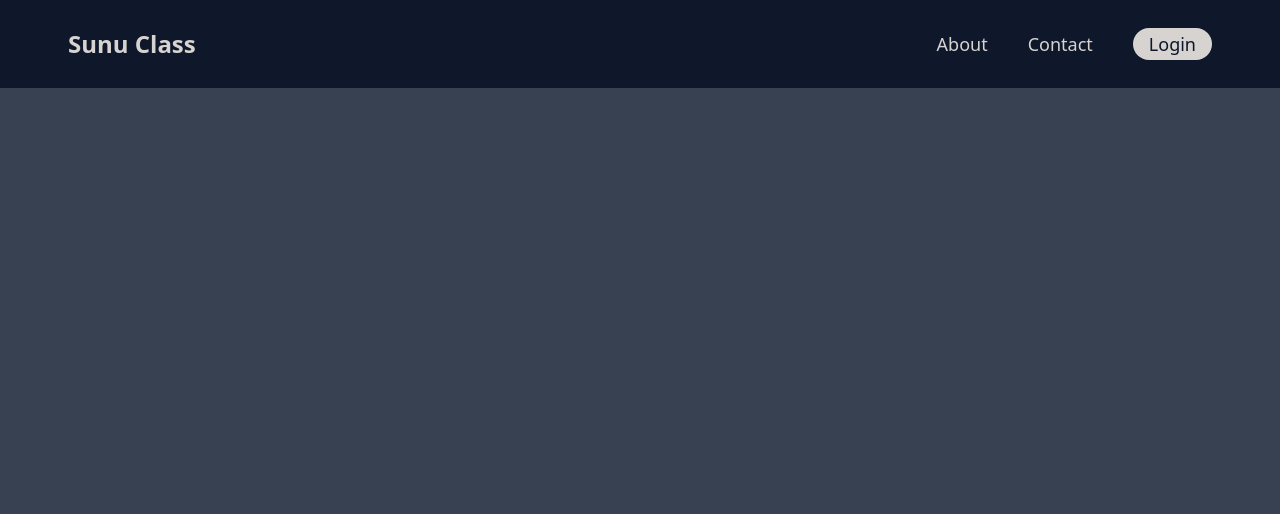
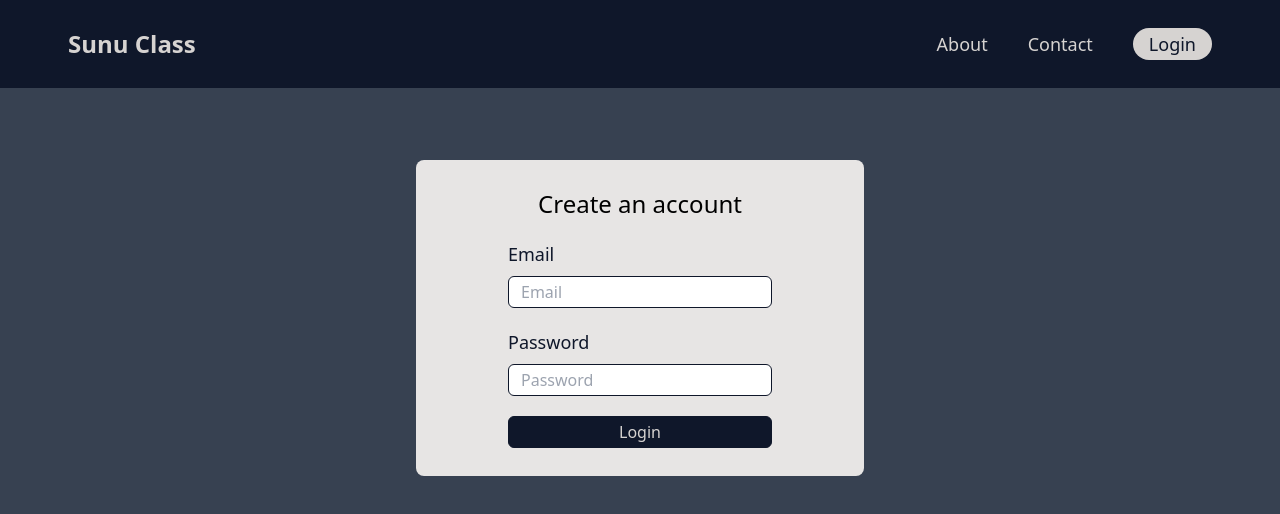
Before and after one commit to tidianecs/ClassManagement, an Angular app: page /login in a window 1280 px wide. Before the commit this address led to /. Shown: the top 514 px of the page. Built offline with nearby package versions, Linux system fonts and the light colour scheme.

Commit message:
I make the login page and make the backend with the supabase with the previous users that i signed up

```diff
--- a/src/app/app-routing.module.ts
+++ b/src/app/app-routing.module.ts
@@ -2,10 +2,12 @@ import { NgModule } from '@angular/core';
 import { RouterModule, Routes } from '@angular/router';
 import { HomeComponent } from './home/home.component';
 import { SignUpComponent } from './auth/sign-up/sign-up.component';
+import { LoginComponent } from './auth/login/login.component';
 
 const routes: Routes = [
   { path: '', component: HomeComponent },
-  { path: 'signUp', component: SignUpComponent }
+  { path: 'signUp', component: SignUpComponent },
+  { path: 'login', component: LoginComponent }
 ];
 
 @NgModule({
--- a/src/app/app.module.ts
+++ b/src/app/app.module.ts
@@ -8,13 +8,14 @@ import { FormsModule } from '@angular/forms';
 import { ReactiveFormsModule } from '@angular/forms';
 import { CommonModule } from '@angular/common';
 import { SignUpComponent } from './auth/sign-up/sign-up.component';
-
+import { LoginComponent } from './auth/login/login.component';
 @NgModule({
   declarations: [
     AppComponent,
     HeaderComponent,
     HomeComponent,
-    SignUpComponent
+    SignUpComponent,
+    LoginComponent
   ],
   imports: [
     BrowserModule,
--- a/src/app/auth/auth.module.ts
+++ b/src/app/auth/auth.module.ts
@@ -1,14 +1,12 @@
 import { NgModule } from '@angular/core';
 import { CommonModule } from '@angular/common';
 import { ReactiveFormsModule } from '@angular/forms';
-import { LoginComponent } from './login/login.component';
 
 
 
 @NgModule({
   declarations: [
 
-    LoginComponent
   ],
   imports: [
     CommonModule,
--- a/src/app/auth/login/login.component.html
+++ b/src/app/auth/login/login.component.html
@@ -1 +1,20 @@
-<p>login works!</p>
+<div class="mx-auto p-7 w-full max-w-md rounded-lg text-center mt-40 space-y-5 bg-stone-200 mb-5">
+    <h1 class="text-2xl">Create an account</h1>
+
+    <form [formGroup]="loginForm" (ngSubmit)="onLogin()" class="space-y-5 m-16">
+
+      <div class="text-left space-y-2">
+        <label for="email" class="text-slate-900 text-lg">Email</label><br>
+        <input type="email" formControlName="email" placeholder="Email" class="w-full h-8 rounded-md border border-slate-900 p-3">
+      </div>
+
+      <div class="text-left space-y-2">
+        <label for="password" class="text-slate-900 text-lg">Password</label><br>
+        <input type="password" formControlName="password" placeholder="Password" class="w-full h-8 rounded-md border border-slate-900 p-3">
+      </div>
+
+      <button type="submit" class="w-full h-8 rounded-md border border-slate-900 bg-slate-900 text-stone-300">
+        Login
+      </button>
+    </form>
+  </div>
--- a/src/app/auth/login/login.component.ts
+++ b/src/app/auth/login/login.component.ts
@@ -1,4 +1,10 @@
 import { Component } from '@angular/core';
+import { FormBuilder, FormGroup, Validators } from '@angular/forms';
+import { createClient } from '@supabase/supabase-js';
+
+const supabaseUrl = 'https://avwtvnaxcvbpojfbuyft.supabase.co';
+const supabaseKey = 'eyJhbGciOiJIUzI1NiIsInR5cCI6IkpXVCJ9.eyJpc3MiOiJzdXBhYmFzZSIsInJlZiI6ImF2d3R2bmF4Y3ZicG9qZmJ1eWZ0Iiwicm9sZSI6ImFub24iLCJpYXQiOjE3NDU0OTMwMzEsImV4cCI6MjA2MTA2OTAzMX0.BygPS6HAAx4CKCpcBwW_Gly2IJeGqzidzIvgUcou-WA';
+const supabase = createClient(supabaseUrl, supabaseKey);
 
 @Component({
   selector: 'app-login',
@@ -6,5 +12,37 @@ import { Component } from '@angular/core';
   styleUrls: ['./login.component.css']
 })
 export class LoginComponent {
+  loginForm: FormGroup;
+  error: string | null = null;
 
+  constructor(private fb: FormBuilder) {
+    this.loginForm = this.fb.group({
+      email: ['', [Validators.required, Validators.email]],
+      password: ['', Validators.required]
+    });
+  }
+
+  async onLogin() {
+    if (this.loginForm.invalid) {
+      this.error = 'Formulaire invalide';
+      alert(this.error);
+      return;
+    }
+
+    const { email, password } = this.loginForm.value;
+
+    const { data, error } = await supabase.auth.signInWithPassword({
+      email,
+      password
+    });
+
+    if (error) {
+      this.error = error.message;
+      alert('Erreur de connexion : ' + this.error);
+    } else {
+      alert('Connexion réussie !');
+      console.log('User connecté :', data.user);
+      // Redirection ou autre logique ici
+    }
+  }
 }
--- a/src/app/auth/sign-up/sign-up.component.ts
+++ b/src/app/auth/sign-up/sign-up.component.ts
@@ -66,7 +66,6 @@ export class SignUpComponent implements OnInit {
       this.error = error.message;
       return;
     }
-  /*
     const user = data.user;
     const session = data.session;
 
@@ -90,7 +89,7 @@ export class SignUpComponent implements OnInit {
       this.error = insertError.message;
       console.error('Erreur insertion profil :', insertError);
       return;
-    }*/
+    }
     console.log("Bien inscrit");
     alert('Compte créé avec succès !');
     this.signupForm.reset();
--- a/src/app/header/header.component.html
+++ b/src/app/header/header.component.html
@@ -3,6 +3,6 @@
     <nav>
         <a href="" class="text-lg text-stone-300 font-medium no-underline ml-10 relative after:content-[''] after:absolute after:left-0 after:bottom-0 after:w-0 hover:after:w-full after:h-[2px] after:bg-stone-300 after:transition-all after:duration-300">About</a>
         <a href="" class="text-lg text-stone-300 font-medium no-underline ml-10 relative after:content-[''] after:absolute after:left-0 after:bottom-0 after:w-0 hover:after:w-full after:h-[2px] after:bg-stone-300 after:transition-all after:duration-300">Contact</a>
-        <a href="" class="text-lg text-slate-900 font-medium no-underline ml-10 mr-10 relative rounded-full bg-stone-300 pr-4 pl-4 pt-1 pb-1 hover:opacity-50 hover:text-gray-700 after:transition-colors after:duration-700">Login</a>
+        <a routerLink="/login" class="text-lg text-slate-900 font-medium no-underline ml-10 mr-10 relative rounded-full bg-stone-300 pr-4 pl-4 pt-1 pb-1 hover:opacity-50 hover:text-gray-700 after:transition-colors after:duration-700">Login</a>
     </nav>
 </header>
```
